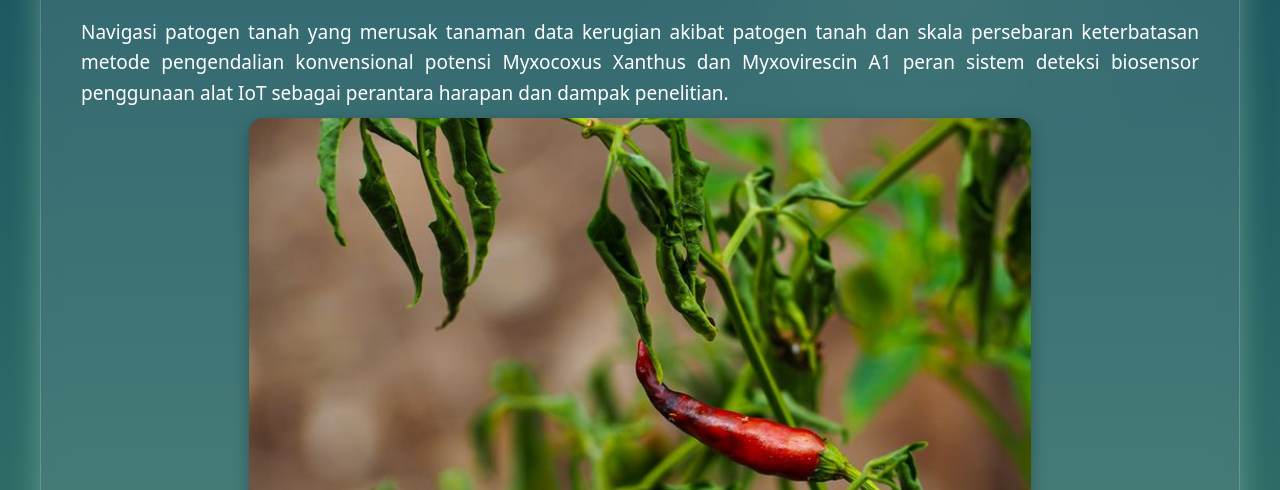
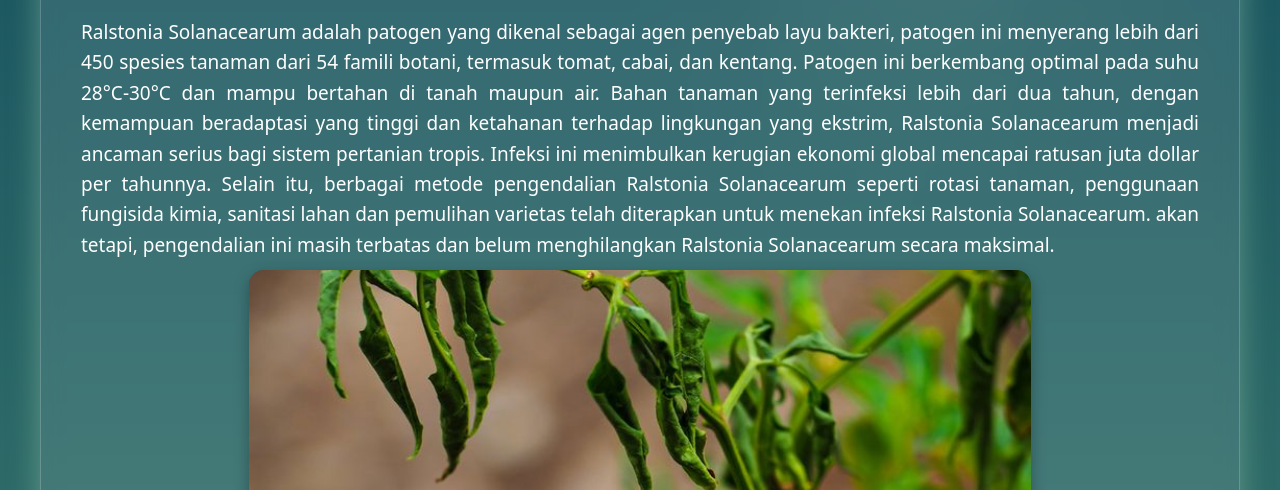
Before and after one commit to janicecarissa29/LYCEUM-Team, a plain HTML site: page pages/preview.html in a window 1280 px wide. Shown: the part 310-800 px from the top of the page. Drawn offline with Linux system fonts and the light colour scheme; a web font is replaced by a local one.

Commit message:
perubahan definisi latar belakang

```diff
--- a/pages/preview.html
+++ b/pages/preview.html
@@ -39,7 +39,8 @@
         <div class="preview-container">
             <div class="orientation">
                 <h3>Latar Belakang</h3>
-                <p>Navigasi patogen tanah yang merusak tanaman data kerugian akibat patogen tanah dan skala persebaran keterbatasan metode pengendalian konvensional potensi Myxocoxus Xanthus dan Myxovirescin A1 peran sistem deteksi biosensor penggunaan alat IoT sebagai perantara harapan dan dampak penelitian.</p>
+                <p>Ralstonia Solanacearum adalah patogen yang dikenal sebagai agen penyebab layu bakteri, patogen ini menyerang lebih dari 450 spesies tanaman dari 54 famili botani, termasuk tomat, cabai, dan kentang.
+                   Patogen ini berkembang optimal pada suhu 28°C-30°C dan mampu bertahan di tanah maupun air. Bahan tanaman yang terinfeksi lebih dari dua tahun, dengan kemampuan beradaptasi yang tinggi dan ketahanan terhadap lingkungan yang ekstrim, Ralstonia Solanacearum menjadi ancaman serius bagi sistem pertanian tropis. Infeksi ini menimbulkan kerugian ekonomi global mencapai ratusan juta dollar per tahunnya. Selain itu, berbagai metode pengendalian Ralstonia Solanacearum seperti rotasi tanaman, penggunaan fungisida kimia, sanitasi lahan dan pemulihan varietas telah diterapkan untuk menekan infeksi Ralstonia Solanacearum. akan tetapi, pengendalian ini masih terbatas dan belum menghilangkan Ralstonia Solanacearum secara maksimal.</p>
 
                 <div class="image-slider">
                     <div class="slider-container">
```
